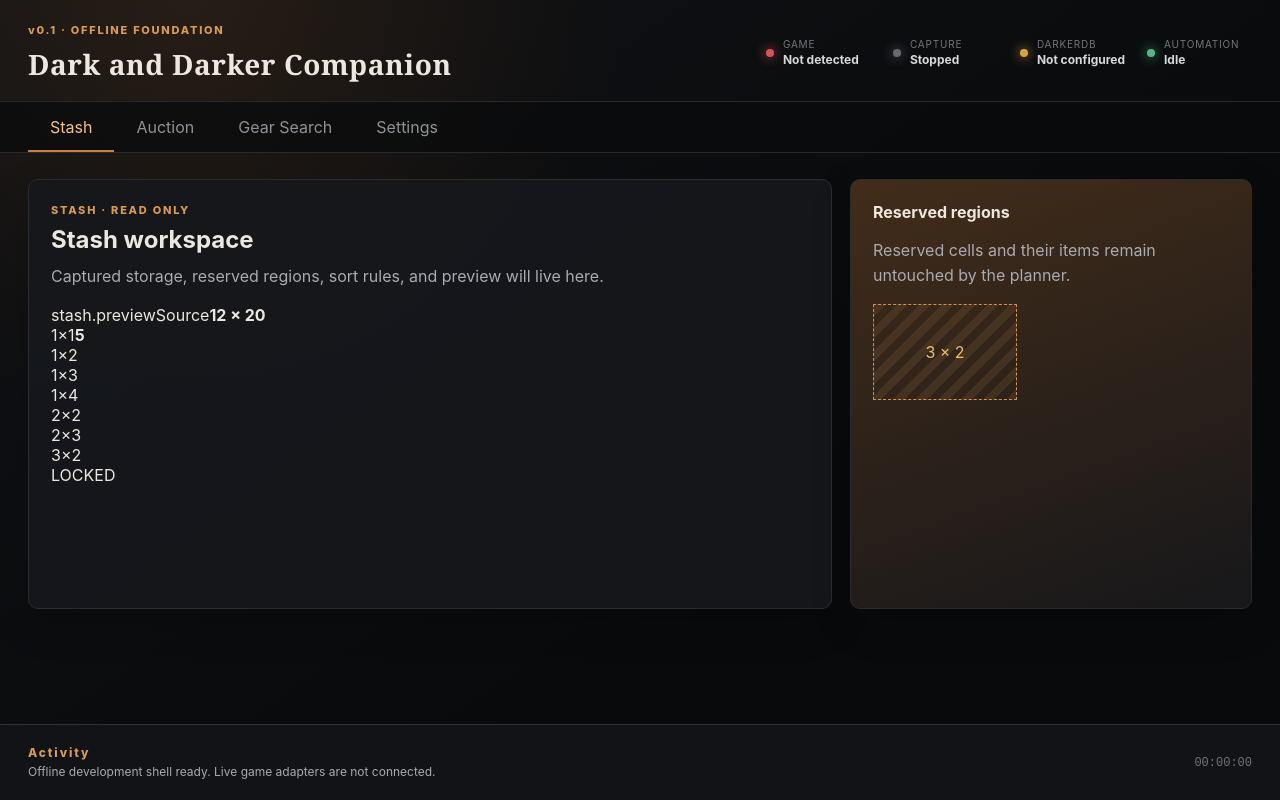
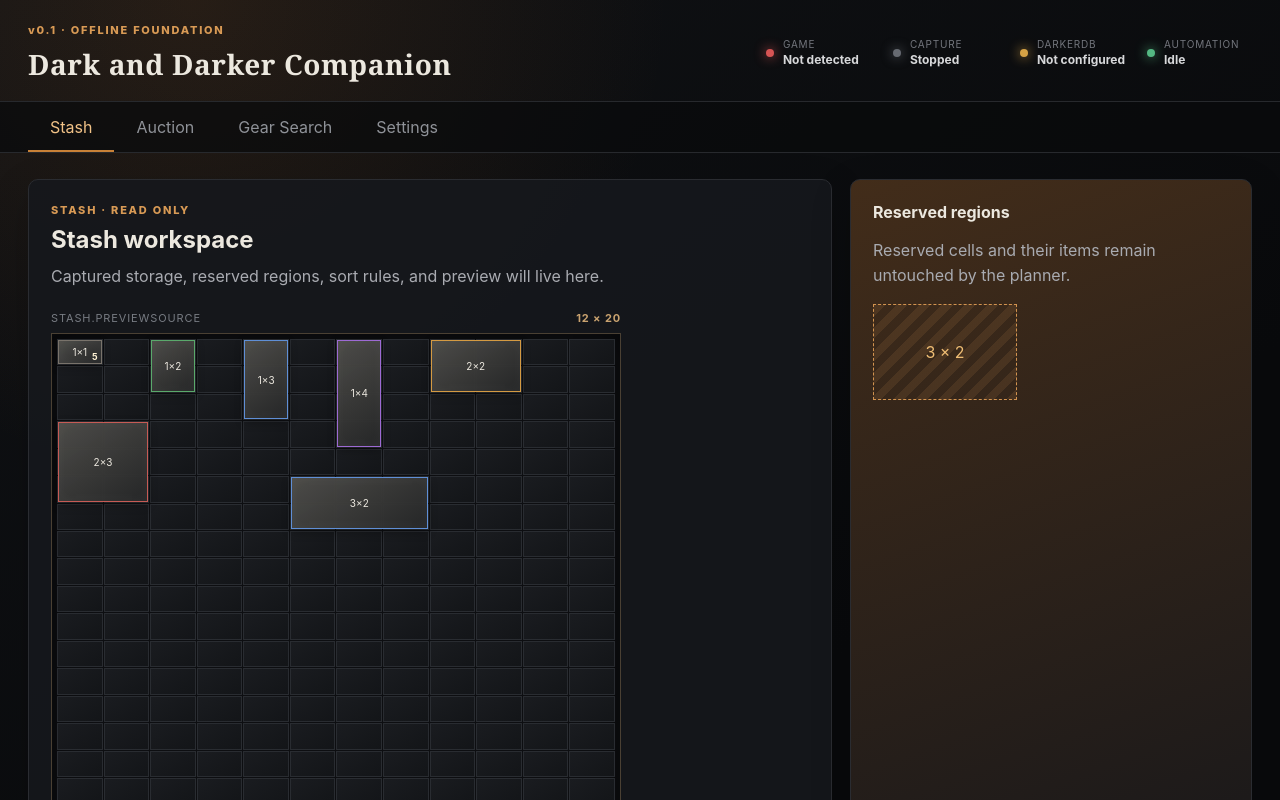
Before and after one commit to mqi6/dark-and-darker-companion, a React (Vite) app: page / in a window 1280 px wide. Shown: the top 800 px of the page. Built offline with nearby package versions, Linux system fonts and the light colour scheme.

Commit message:
offline spatial model: update src/ui/styles.css

```diff
--- a/src/ui/styles.css
+++ b/src/ui/styles.css
@@ -63,8 +63,21 @@
 .price-card { display: flex; flex-direction: column; justify-content: center; align-items: center; }
 .price { font-family: Georgia, serif; font-size: 64px; color: #efbd74; line-height: 1; }
 
-.empty-grid { display: grid; grid-template-columns: repeat(10, 1fr); gap: 3px; width: min(100%, 680px); margin-top: 26px; padding: 8px; border: 1px solid #3a352e; background: #111216; }
-.empty-grid span { aspect-ratio: 1; border: 1px solid #303238; background: linear-gradient(145deg, #1b1d21, #15171a); }
+.stash-preview-toolbar { display: flex; justify-content: space-between; width: min(100%, 570px); margin-top: 22px; color: #777b82; font-size: 11px; text-transform: uppercase; letter-spacing: .08em; }
+.stash-preview-toolbar strong { color: #c9a26f; }
+.stash-preview { position: relative; display: grid; gap: 1px; width: min(100%, 570px); aspect-ratio: 12 / 20; max-height: 560px; margin-top: 8px; padding: 5px; overflow: hidden; border: 1px solid #4a4033; background: #0d0e11; box-shadow: inset 0 0 34px rgba(0,0,0,.58); }
+.stash-preview-cell { min-width: 0; min-height: 0; border: 1px solid #292c31; background: linear-gradient(145deg, #1a1c20, #131518); }
+.stash-preview-item { z-index: 1; position: relative; display: grid; place-items: center; min-width: 0; min-height: 0; margin: 1px; border: 1px solid #79736b; background: linear-gradient(145deg, rgba(79,78,74,.96), rgba(38,39,40,.98)); color: #ece8df; font-size: 10px; opacity: 0; transform: translateY(3px); animation: stash-item-enter 180ms ease-out forwards; box-shadow: inset 0 0 12px rgba(255,255,255,.04), 0 3px 9px rgba(0,0,0,.3); }
+.stash-preview-item strong { position: absolute; right: 3px; bottom: 1px; color: #fff3d4; font-size: 9px; }
+.stash-preview-item.rarity-uncommon { border-color: #5aa96b; }
+.stash-preview-item.rarity-rare { border-color: #5f8fd6; }
+.stash-preview-item.rarity-epic { border-color: #9d6ad4; }
+.stash-preview-item.rarity-legendary { border-color: #d49a42; }
+.stash-preview-item.rarity-unique { border-color: #c75b55; }
+.stash-preview-reserved { z-index: 2; display: grid; place-items: center; margin: 1px; border: 1px dashed #d2934f; color: #efbd74; background: repeating-linear-gradient(135deg, rgba(210,147,79,.18) 0 6px, rgba(16,17,20,.68) 6px 12px); font-size: 9px; letter-spacing: .08em; }
+.stash-preview-blocked { width: min(100%, 570px); margin-top: 22px; padding: 14px; border: 1px solid #8f5b2a; background: rgba(72,42,22,.7); }
+.stash-preview-blocked p:last-child { margin-bottom: 0; }
+@keyframes stash-item-enter { to { opacity: 1; transform: translateY(0); } }
 .reserved-demo { width: 144px; height: 96px; display: grid; place-items: center; border: 1px dashed #d2934f; color: #efbd74; background: repeating-linear-gradient(135deg, rgba(210,147,79,.12) 0 8px, transparent 8px 16px); }
 
 .form-grid { display: grid; grid-template-columns: repeat(3, minmax(140px, 1fr)); gap: 16px; margin-top: 26px; }
@@ -88,3 +101,7 @@
   .panel-grid { grid-template-columns: 1fr; }
   .span-two { min-height: auto; }
 }
+
+@media (prefers-reduced-motion: reduce) {
+  .stash-preview-item { animation: none; opacity: 1; transform: none; }
+}
```
